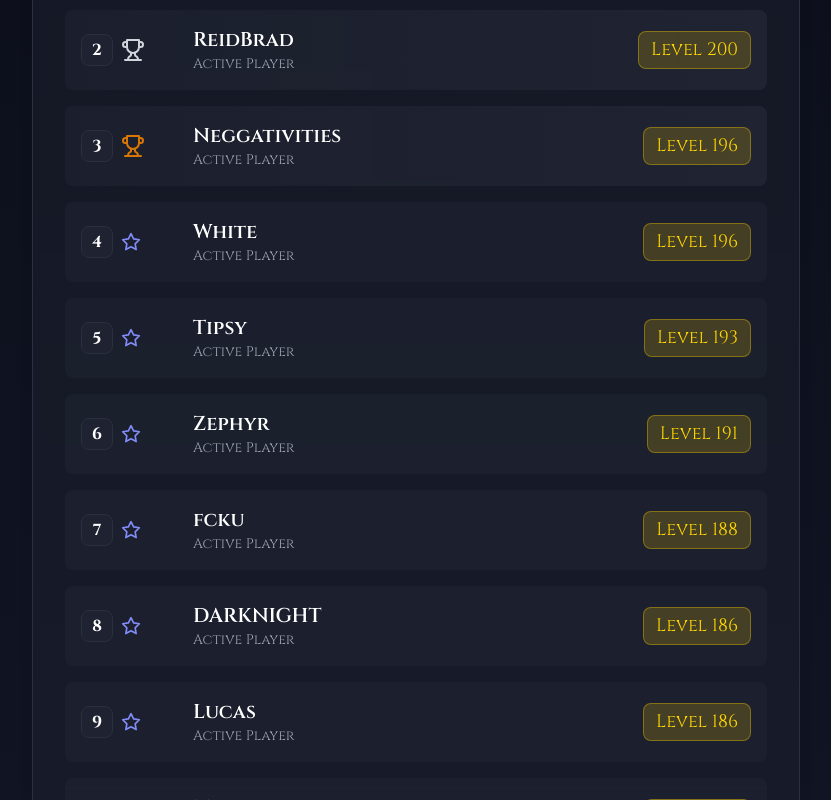
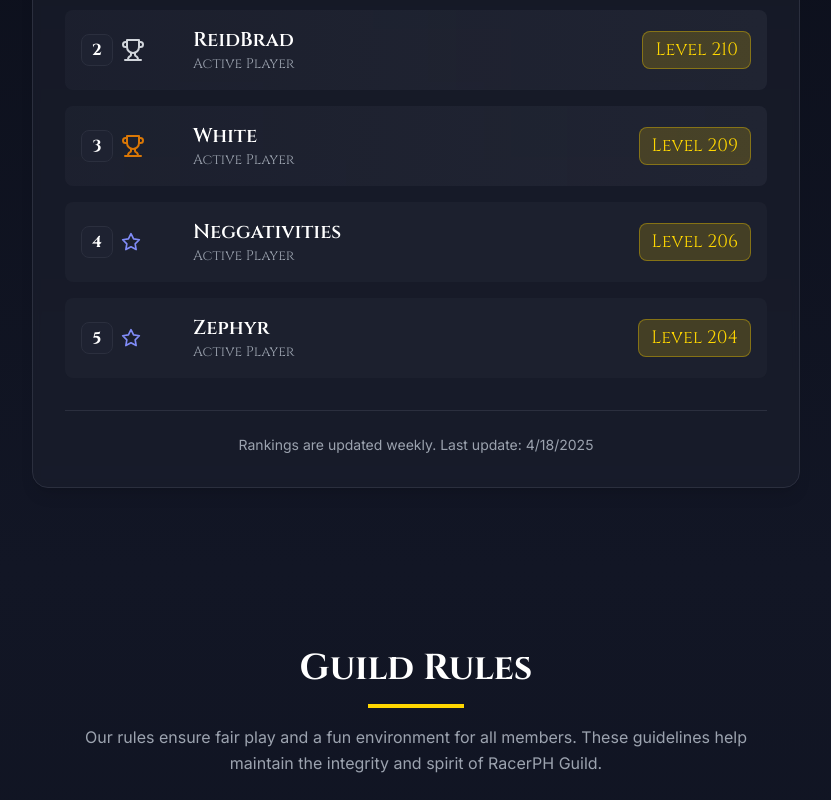
Before and after one commit to fame2332/MU-Dark-Epoch, a React (Vite) app: page / in a window 1280 px wide. Shown: the part 2000-2800 px from the top of the page, without its empty margins (224-1055 px from the left). Built offline with nearby package versions, Linux system fonts and the light colour scheme.

Commit message:
Update rankings.ts

```diff
--- a/src/data/rankings.ts
+++ b/src/data/rankings.ts
@@ -1,14 +1,9 @@
 import { RankingPlayer } from '../types/types';
 
 export const rankings: RankingPlayer[] = [
-  { rank: 1, name: 'Forgottenone', level: 200 },
-  { rank: 2, name: 'ReidBrad', level: 200 },
-  { rank: 3, name: 'Neggativities', level: 196 },
-  { rank: 4, name: 'White', level: 196 },
-  { rank: 5, name: 'Tipsy', level: 193 },
-  { rank: 6, name: 'Zephyr', level: 191 },
-  { rank: 7, name: 'fcku', level: 188 },
-  { rank: 8, name: 'DARKNIGHT', level: 186 },
-  { rank: 9, name: 'Lucas', level: 186 },
-  { rank: 10, name: 'Marites', level: 185 }
+  { rank: 1, name: 'Forgottenone', level: 211 },
+  { rank: 2, name: 'ReidBrad', level: 210 },
+  { rank: 3, name: 'White', level: 209 },
+  { rank: 4, name: 'Neggativities', level: 206 },
+  { rank: 5, name: 'Zephyr', level: 204 },
 ];
```
